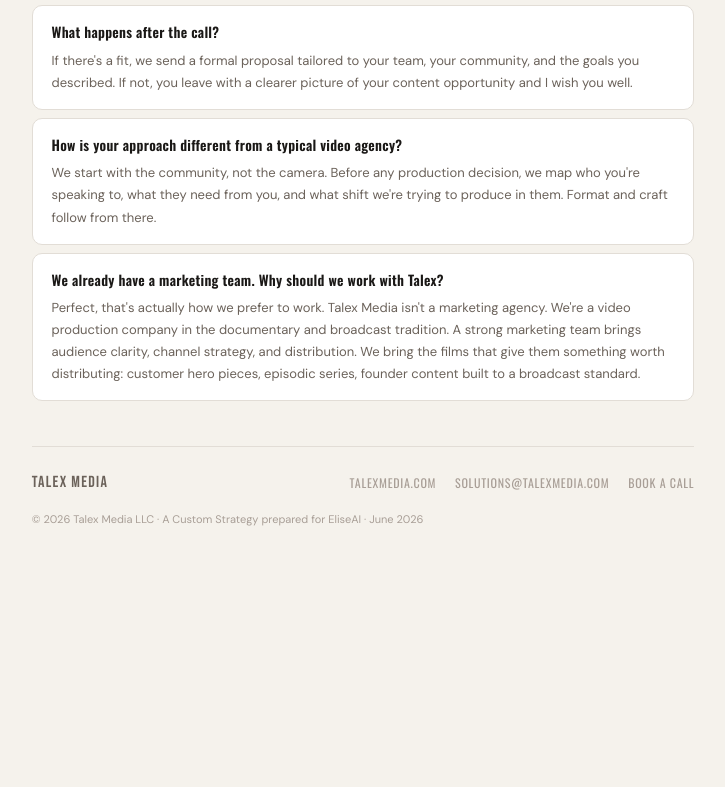
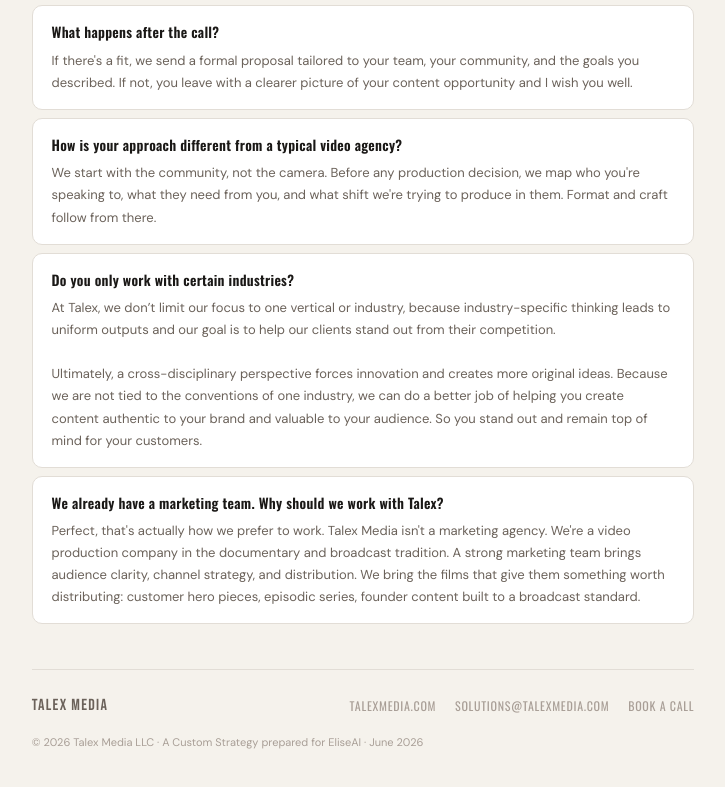
Before and after one commit to TalexMedia/eliseai-strategy, a plain HTML site: page index.html in a window 1280 px wide. Shown: the part 7826-8613 px from the top of the page, without its empty margins (277-1002 px from the left). Before the commit the page ends 8444 px from the top, so only its background shows below. Drawn offline with nearby package versions, Linux system fonts and the light colour scheme.

Commit message:
FAQ: add cross-industry question

```diff
--- a/index.html
+++ b/index.html
@@ -634,6 +634,10 @@
     <div class="faq-a">We start with the community, not the camera. Before any production decision, we map who you're speaking to, what they need from you, and what shift we're trying to produce in them. Format and craft follow from there.</div>
   </div>
   <div class="faq-item">
+    <div class="faq-q">Do you only work with certain industries?</div>
+    <div class="faq-a">At Talex, we don’t limit our focus to one vertical or industry, because industry-specific thinking leads to uniform outputs and our goal is to help our clients stand out from their competition.<br><br>Ultimately, a cross-disciplinary perspective forces innovation and creates more original ideas. Because we are not tied to the conventions of one industry, we can do a better job of helping you create content authentic to your brand and valuable to your audience. So you stand out and remain top of mind for your customers.</div>
+  </div>
+  <div class="faq-item">
     <div class="faq-q">We already have a marketing team. Why should we work with Talex?</div>
     <div class="faq-a">Perfect, that's actually how we prefer to work. Talex Media isn't a marketing agency. We're a video production company in the documentary and broadcast tradition. A strong marketing team brings audience clarity, channel strategy, and distribution. We bring the films that give them something worth distributing: customer hero pieces, episodic series, founder content built to a broadcast standard.</div>
   </div>
```
